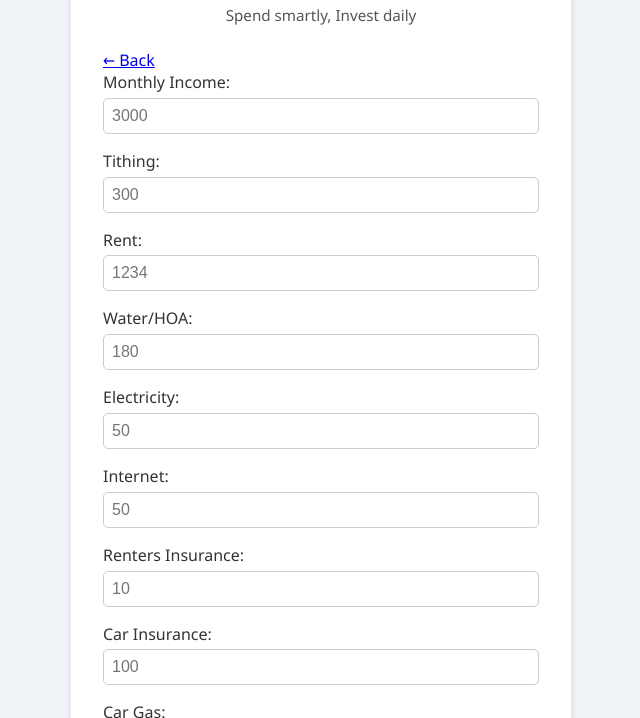
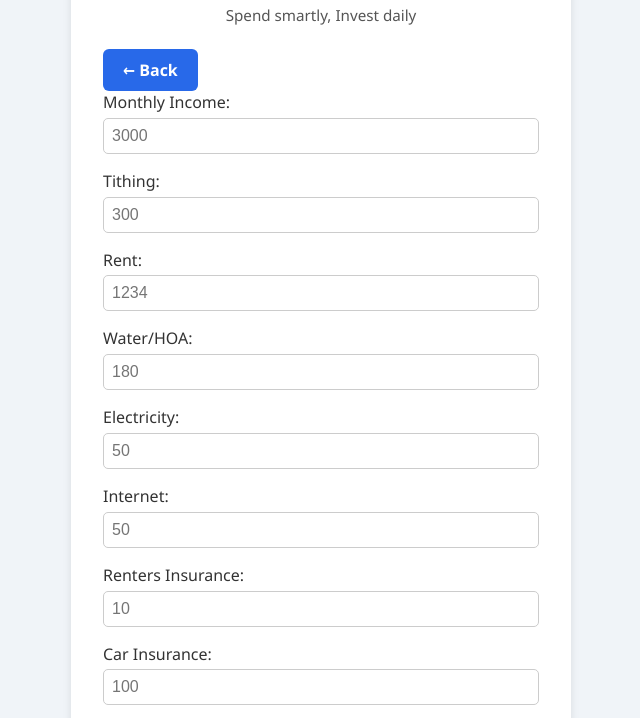
Before and after one commit to davekaratapu/budgetCalculator, a plain HTML site: page index.html in a window 1280 px wide. Shown: the part 84-802 px from the top of the page, without its empty margins (319-959 px from the left). Drawn offline with Linux system fonts and the light colour scheme.

Commit message:
third commit

```diff
--- a/index.html
+++ b/index.html
@@ -91,6 +91,22 @@
     #saving {
       color: #27ae60;
     }
+
+    .back-button {
+  display: inline-block;
+  padding: 10px 20px;
+  background-color: #2869e9;
+  color: white;
+  text-decoration: none;
+  border-radius: 6px;
+  font-size: 1rem;
+  font-weight: bold;
+  transition: background-color 0.3s ease;
+}
+
+.back-button:hover {
+  background-color: #555;
+}
 
     /* -------- Responsive Design -------- */
     @media (max-width: 600px) {
```
